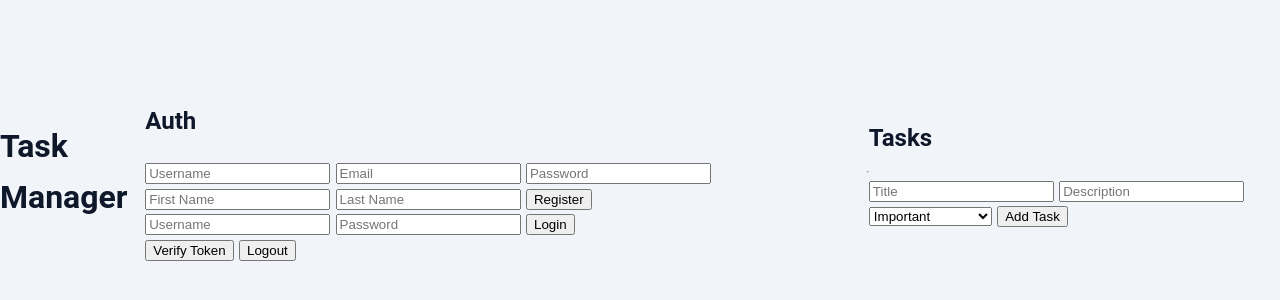
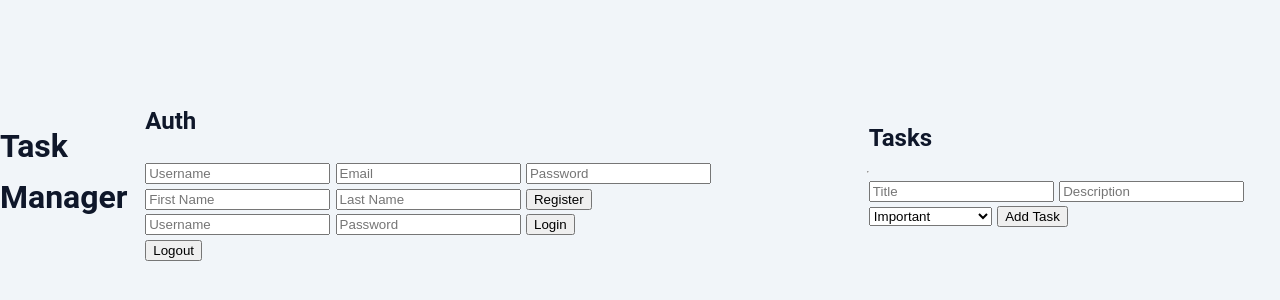
Before and after one commit to kraneelManandhar/tudu, a plain HTML site: page frontend/index.html in a window 1280 px wide. Shown: the part 228-528 px from the top of the page. Drawn offline with Linux system fonts and the light colour scheme; files that its build step writes are made by us from their sources; files whose address does not match are found by name.

Commit message:
Removed commented codes

```diff
--- a/backend/Controller/userLoginController.js
+++ b/backend/Controller/userLoginController.js
@@ -4,9 +4,6 @@ import bcrypt from "bcrypt";
 
 const TOKEN_KEY = process.env.JWT_KEY || "1234567890";
 
-// ==========================
-// LOGIN CONTROLLER
-// ==========================
 const validateCredentials = async (req, res) => {
   const { username, password } = req.body;
 
--- a/frontend/index.html
+++ b/frontend/index.html
@@ -8,8 +8,6 @@
 <body>
   <h1>Task Manager</h1>
 
-
-  <!-- AUTH -->
   <section>
     <h2>Auth</h2>
     <form id="registerForm">
@@ -27,13 +25,11 @@
       <button type="submit">Login</button>
     </form>
 
-    <button id="verifyBtn">Verify Token</button>
     <button id="logoutBtn">Logout</button>
   </section>
 
   <hr>
 
-  <!-- TASKS -->
   <section>
     <h2>Tasks</h2>
     <form id="taskForm">
```
Also changed, not shown: frontend/script.js (+1 -10 lines).
